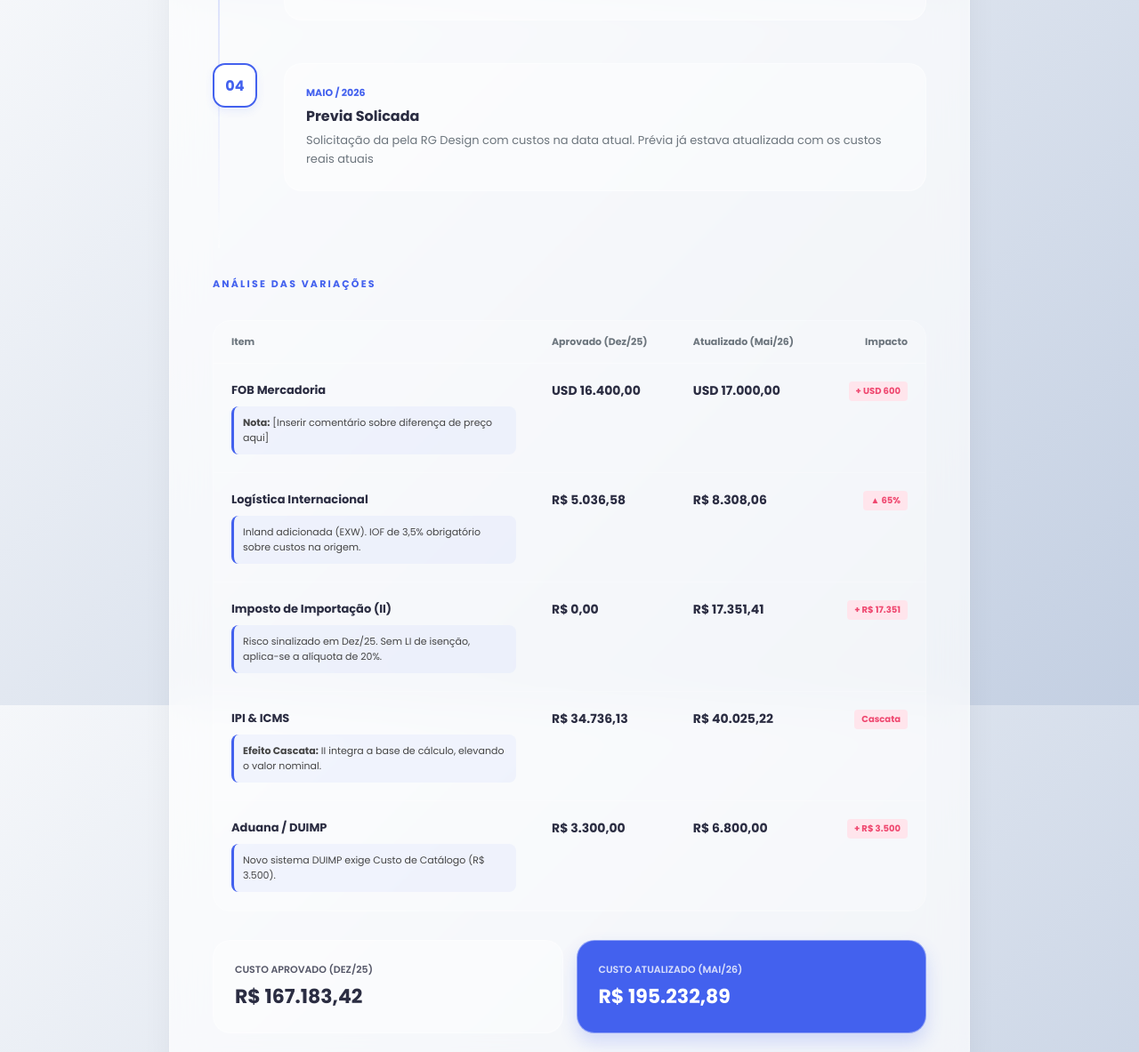
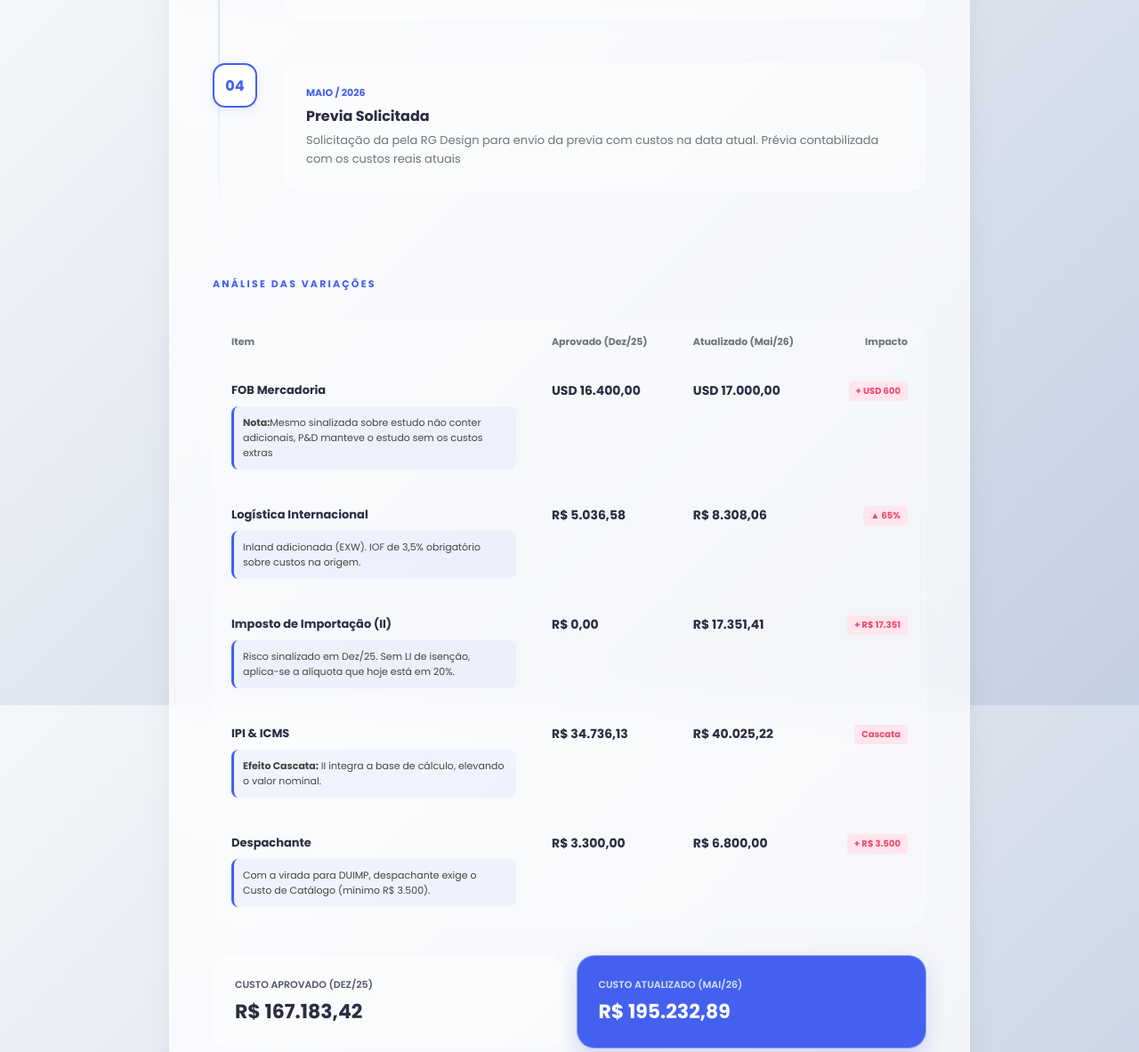
Before and after one commit to anakarolinasantos-afk/K585RGDESIGN, a plain HTML site: page index.html in a window 1280 px wide. Shown: the part 1607-2790 px from the top of the page at 89% size. Drawn offline with Linux system fonts and the light colour scheme.

Commit message:
Update index.html

```diff
--- a/index.html
+++ b/index.html
@@ -213,8 +213,8 @@ body {
       <div class="tl-number">04</div>
       <div class="tl-content">
         <div class="tl-date">Maio / 2026</div>
-        <div class="tl-title">Previa Solicada</div>
-        <div class="tl-text">Solicitação da pela RG Design com custos na data atual. Prévia já estava atualizada com os custos reais atuais</div>
+        <div class="tl-title">Previa Solicitada</div>
+        <div class="tl-text">Solicitação da pela RG Design para envio da previa com custos na data atual. Prévia contabilizada com os custos reais atuais</div>
       </div>
     </div>
   </div>
@@ -235,7 +235,7 @@ body {
         <tr>
           <td>
             <strong>FOB Mercadoria</strong>
-            <div class="row-comment"><strong>Nota:</strong> [Inserir comentário sobre diferença de preço aqui]</div>
+            <div class="row-comment"><strong>Nota:</strong>Mesmo sinalizada sobre estudo não conter adicionais, P&D manteve o estudo sem os custos extras</div>
           </td>
           <td><span class="val-main">USD 16.400,00</span></td>
           <td><span class="val-main">USD 17.000,00</span></td>
@@ -253,7 +253,7 @@ body {
         <tr>
           <td>
             <strong>Imposto de Importação (II)</strong>
-            <div class="row-comment">Risco sinalizado em Dez/25. Sem LI de isenção, aplica-se a alíquota de 20%.</div>
+            <div class="row-comment">Risco sinalizado em Dez/25. Sem LI de isenção, aplica-se a alíquota que hoje está em 20%.</div>
           </td>
           <td><span class="val-main">R$ 0,00</span></td>
           <td><span class="val-main">R$ 17.351,41</span></td>
@@ -270,8 +270,8 @@ body {
         </tr>
         <tr>
           <td>
-            <strong>Aduana / DUIMP</strong>
-            <div class="row-comment">Novo sistema DUIMP exige Custo de Catálogo (R$ 3.500).</div>
+            <strong>Despachante</strong>
+            <div class="row-comment">Com a virada para DUIMP, despachante exige o Custo de Catálogo (mínimo R$ 3.500).</div>
           </td>
           <td><span class="val-main">R$ 3.300,00</span></td>
           <td><span class="val-main">R$ 6.800,00</span></td>
```
